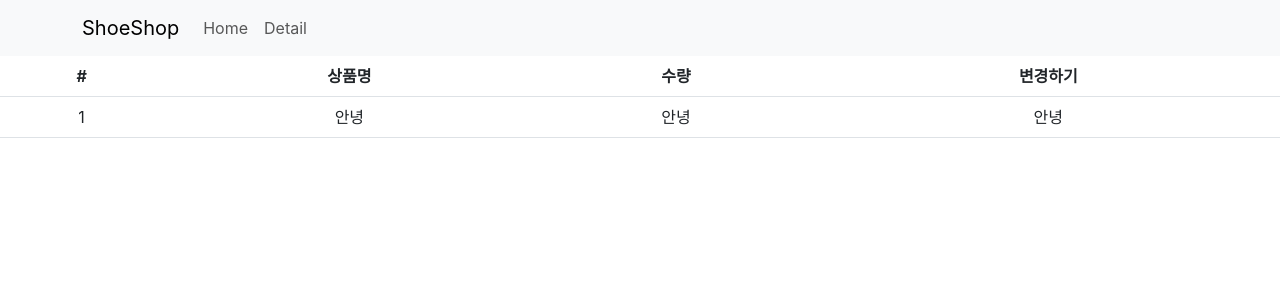
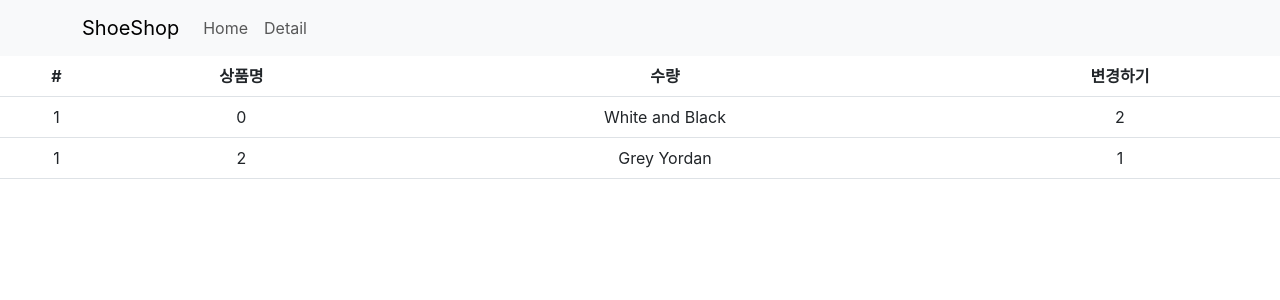
Before and after one commit to duhyeonChoi/react_practice, a React (Create React App) app in the folder shop/: page /cart in a window 1280 px wide. Shown: the top 300 px of the page. Built offline with nearby package versions, Linux system fonts and the light colour scheme.

Commit message:
redux 라이브러리 사용

```diff
--- a/shop/src/routes/Cart.js
+++ b/shop/src/routes/Cart.js
@@ -1,7 +1,9 @@
 import { Table } from 'react-bootstrap';
+import { useSelector } from 'react-redux';
 
 export default function Cart() {
 
+  let cart = useSelector( (state)=> { return state.cart });
 
   return (
     <>
@@ -16,12 +18,18 @@ export default function Cart() {
           </tr>
         </thead>
         <tbody>
-          <tr>
-            <td>1</td>
-            <td>안녕</td>
-            <td>안녕</td>
-            <td>안녕</td>
-          </tr>
+          {
+            cart.map((_, i)=>{
+              return (
+                <tr key={i}>
+                  <td>1</td>
+                  <td>{cart[i].id}</td>
+                  <td>{cart[i].name}</td>
+                  <td>{cart[i].count}</td>
+                </tr>
+              );
+            })
+          }
         </tbody>
       </Table>
     </div>
--- a/shop/src/store.js
+++ b/shop/src/store.js
@@ -1,8 +1,30 @@
-import { configureStore } from '@reduxjs/toolkit';
+import { configureStore, createSlice } from "@reduxjs/toolkit";
 
+// 생성1
+let user = createSlice({
+  name: "user",
+  initialState: "kim",
+})
 
+// 생성2
+let stock = createSlice({
+  name: 'stock',
+  initialState: [10, 11, 12]
+})
+
+let cart = createSlice({
+  name : 'cart',
+  initialState : [
+    {id : 0, name : 'White and Black', count : 2},
+    {id : 2, name : 'Grey Yordan', count : 1}
+  ]
+})
+
+// 등록
 export default configureStore({
-    reducer: {
-
-    }
-})
+  reducer: {
+    user : user.reducer,
+    stock : stock.reducer,
+    cart : cart.reducer
+  },
+});
```
